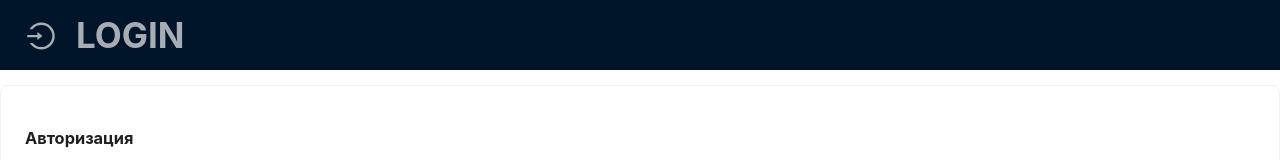
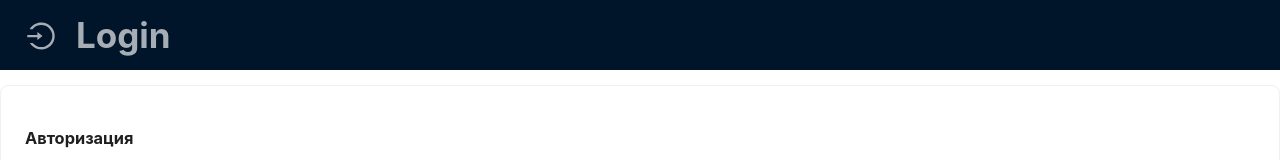
Before and after one commit to asankulov-t/todo_lists, a React (Create React App) app: page /login in a window 1280 px wide. Shown: the top 160 px of the page. Built offline with nearby package versions, Linux system fonts and the light colour scheme.

Commit message:
replace redirect

```diff
--- a/src/AppWithReducer.tsx
+++ b/src/AppWithReducer.tsx
@@ -24,18 +24,18 @@ export type TasksStateType = {
 
 
 function AppWithReducer() {
+
+    let status=useSelector<AppRootState>(state => state.apiStatusReducer.status)
+    let loginStatus=useSelector<AppRootState>(state => state.login.isLoggin)
+
     const items: MenuProps['items'] = [
         {
-            label: 'LOGIN',
-            key: 'Login',
+            label: loginStatus===true?'Logout':'Login',
+            key: loginStatus===true?'Logout':'Login',
             icon: <LoginOutlined className={'icon'}/>,
         }
     ]
-    let status=useSelector<AppRootState>(state => state.apiStatusReducer.status)
-
-
     return <div className="App">
-
                 <Menu
                     className={'header'}
                     triggerSubMenuAction={'hover'}
@@ -50,10 +50,10 @@ function AppWithReducer() {
                     mode="horizontal"
                     theme={"dark"}
                     items={items}/>
-                {status==='loading'&&<Progress format={()=>''} percent={100} status="exception" strokeColor={{ from: '#108ee9', to: '#7e1ab0' }} />}
+                 {status==='loading'&&<Progress format={()=>''} percent={100} status="exception" strokeColor={{ from: '#108ee9', to: '#7e1ab0' }} />}
                   <Routes>
                       <Route path={'/login'} element={<Login/>}/>
-                       <Route path={'/todo_lists'} element={  <Todolist/>}/>
+                       <Route path={'/'} element={  <Todolist/>}/>
                   </Routes>
                   <ErrorSnackBar/>
 
--- a/src/Login/Login.tsx
+++ b/src/Login/Login.tsx
@@ -1,11 +1,10 @@
-import React from 'react';
+import React, {useEffect} from 'react';
 import {Button, Card, Checkbox, Form, Input} from 'antd';
-import {useFormik} from "formik";
 import {useDispatch, useSelector} from "react-redux";
 import {LoginFetchTh} from "../state/LoginReducer";
 import {loginType} from "../Api/Api";
 import {AppRootState} from "../state/store";
-import {redirect} from "react-router-dom";
+import {Navigate, redirect} from "react-router-dom";
 
 
 
@@ -16,9 +15,13 @@ type FieldType = {
     remember?: string;
 };
 
+
 const Login = () => {
+    let isLogin=useSelector<AppRootState, boolean>(state => state.login.isLoggin)
+
+
+
     let dis=useDispatch()
-    let isLogin=useSelector<AppRootState, boolean>(state => state.login.isLoggin)
     console.log(isLogin)
     const onFinish = (values: loginType) => {
         console.log(values)
@@ -27,9 +30,8 @@ const Login = () => {
     };
 
     if (isLogin){
-        redirect('/')
+        return  <Navigate to={'/'}/>
     }
-
 
 
     return (<Card>
--- a/src/state/LoginReducer.ts
+++ b/src/state/LoginReducer.ts
@@ -43,6 +43,5 @@ export const LoginFetchTh=(data:loginType)=>(dispatch:Dispatch<actionType|action
     .catch((error)=>{
             dispatch(setLogginAc(false))
             dispatch(setStatusAc(error.messages, 'failed'))
-
     })
 }
```
